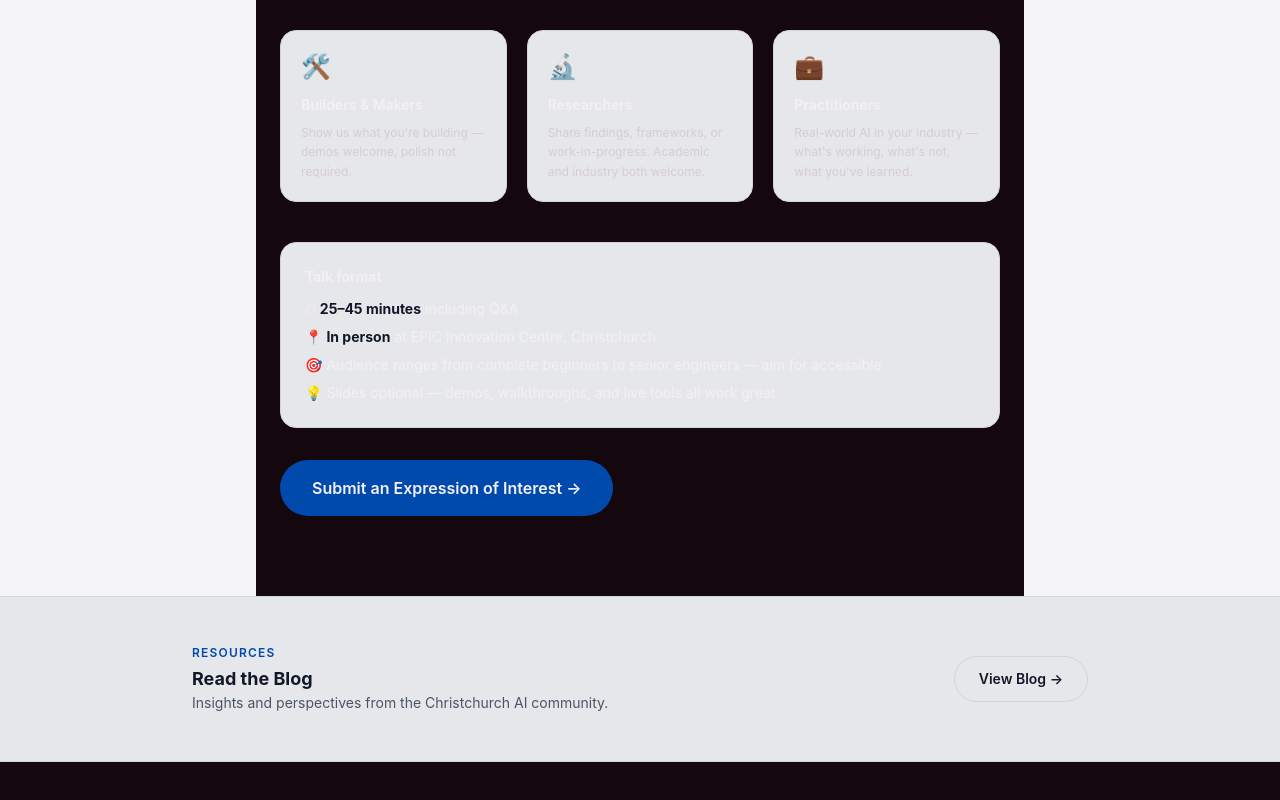
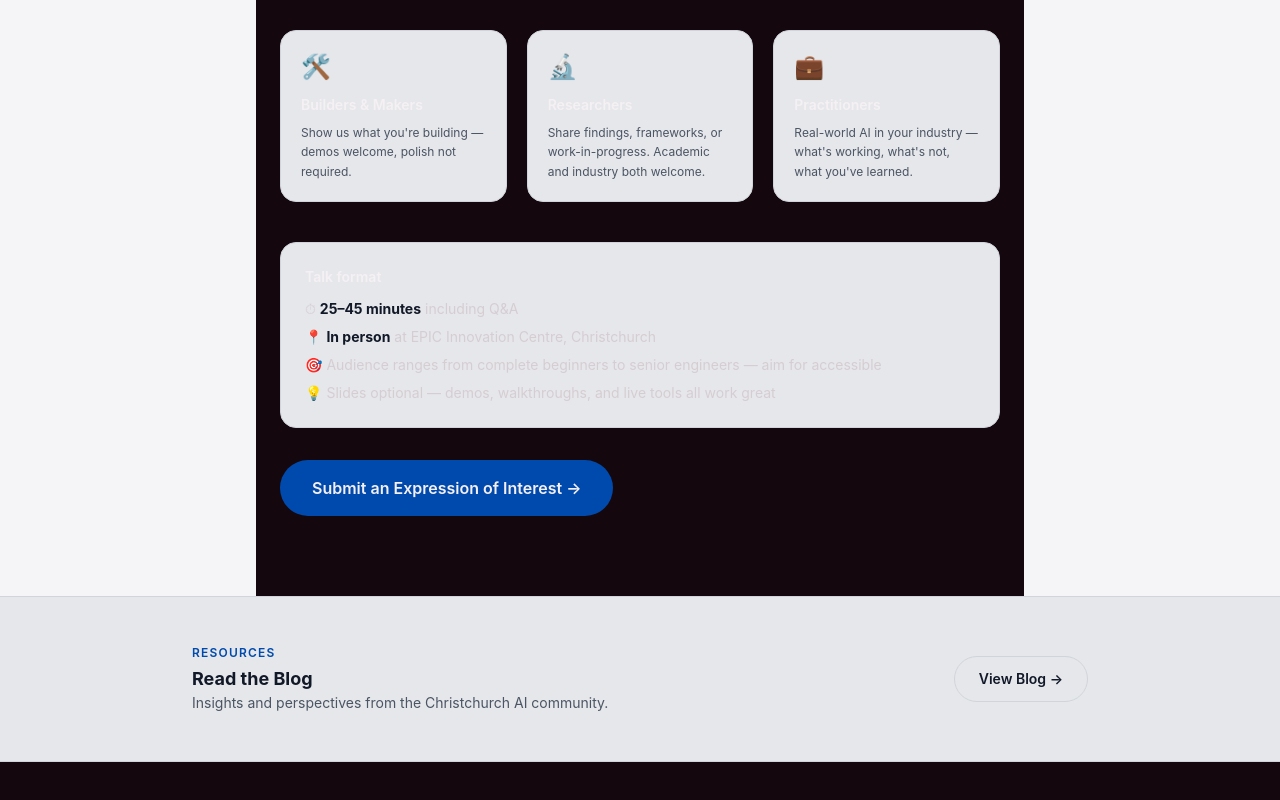
Before and after one commit to caelanhuntress/christchurch-ai, a Next.js app: page / in a window 1280 px wide. Shown: the part 5840-6640 px from the top of the page. Built offline with nearby package versions, Linux system fonts and the light colour scheme.

Commit message:
Narrow dark-section light-mode override so white cards keep dark text

```diff
--- a/app/globals.css
+++ b/app/globals.css
@@ -46,17 +46,24 @@ body.theme-light .text-white {
   color: var(--foreground) !important;
 }
 
-/* In light mode, dark photo-backed sections need their text forced light */
-body.theme-light .dark-photo-section,
-body.theme-light .dark-photo-section h2,
-body.theme-light .dark-photo-section h3,
-body.theme-light .dark-photo-section .font-semibold,
-body.theme-light .dark-photo-section .font-bold,
-body.theme-light .dark-photo-section .text-sm,
-body.theme-light .dark-photo-section .text-xs,
-body.theme-light .dark-photo-section p,
-body.theme-light .dark-photo-section li,
-body.theme-light .dark-photo-section a {
+/* In light mode, dark photo-backed sections need light wrapper text,
+   but inner white cards should keep their normal dark text. */
+body.theme-light .dark-photo-section {
+  color: #f5f0f3;
+}
+
+body.theme-light .dark-photo-section > h1,
+body.theme-light .dark-photo-section > h2,
+body.theme-light .dark-photo-section > h3,
+body.theme-light .dark-photo-section > p,
+body.theme-light .dark-photo-section > a,
+body.theme-light .dark-photo-section > ul,
+body.theme-light .dark-photo-section > ol,
+body.theme-light .dark-photo-section > div > h1,
+body.theme-light .dark-photo-section > div > h2,
+body.theme-light .dark-photo-section > div > h3,
+body.theme-light .dark-photo-section > div > p,
+body.theme-light .dark-photo-section > div > a {
   color: #f5f0f3 !important;
 }
 
@@ -64,7 +71,9 @@ body.theme-light .dark-photo-section [style*="color: var(--accent)"] {
   color: var(--accent) !important;
 }
 
-body.theme-light .dark-photo-section [style*="color: var(--text-muted)"] {
+body.theme-light .dark-photo-section > p[style*="color: var(--text-muted)"],
+body.theme-light .dark-photo-section > div > p[style*="color: var(--text-muted)"],
+body.theme-light .dark-photo-section > div > ul[style*="color: var(--text-muted)"] {
   color: #d6cdd2 !important;
 }
 
```
